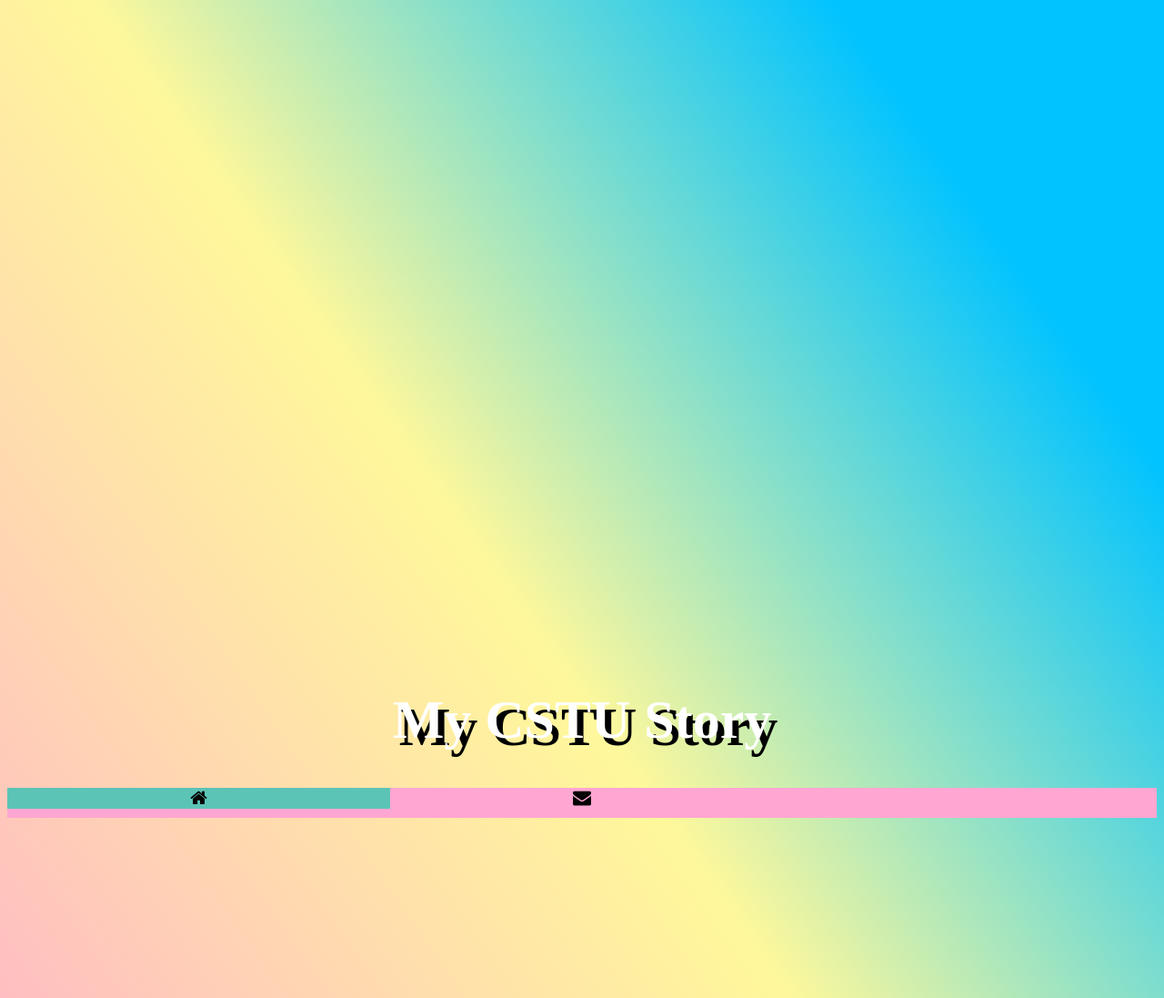
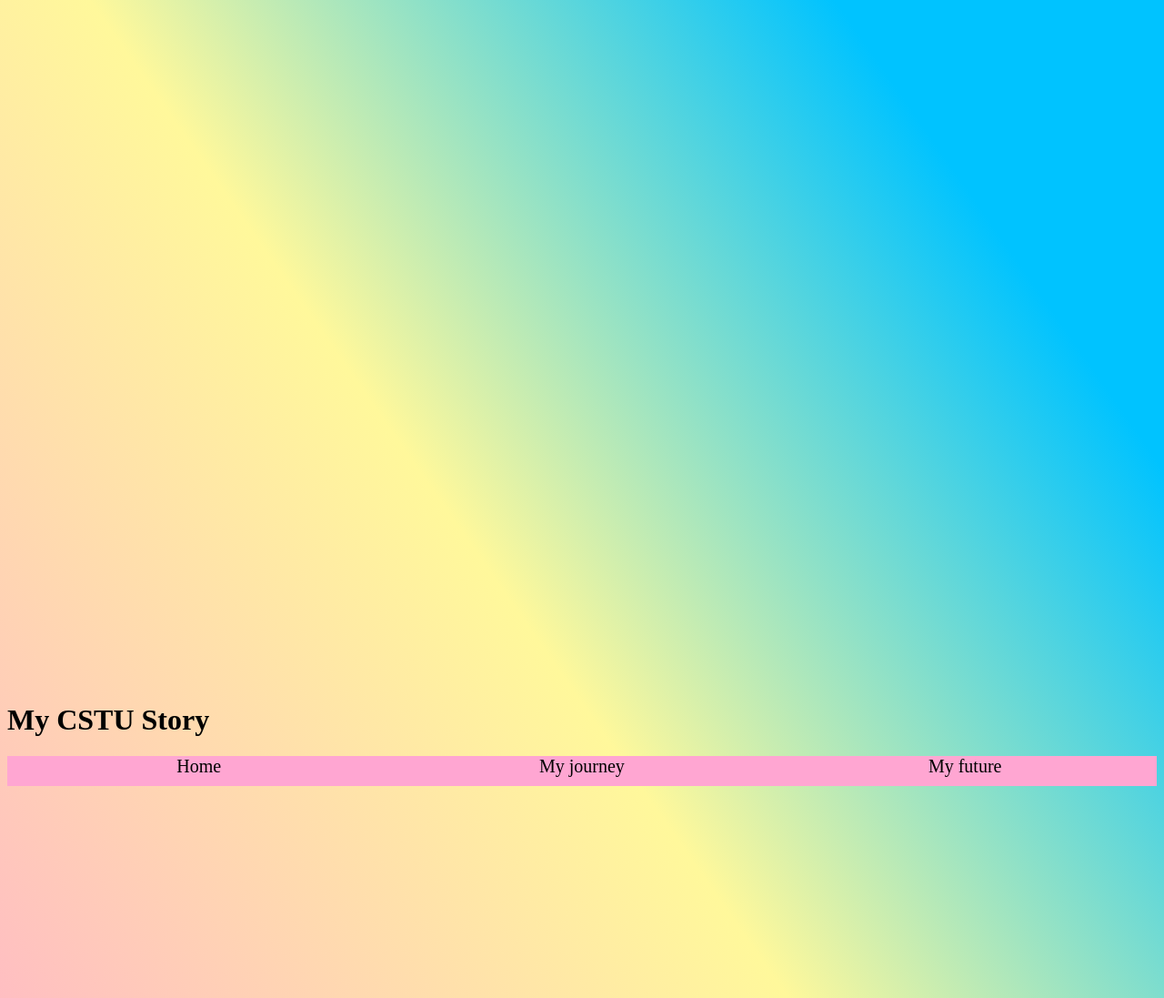
Before and after one commit to Starlight444/6709616442_MyCSTUStory, a plain HTML site: page myfuture.html in a window 1280 px wide. Shown: the top 1097 px of the page at 91% size. Drawn offline with Linux system fonts and the light colour scheme; a web font is replaced by a local one.

Commit message:
add iconbar

```diff
--- a/myfuture.html
+++ b/myfuture.html
@@ -7,13 +7,18 @@
     <title>My future</title>
 </head>
 <body>
-    <div class="header">
+    <header>
         <h1>My CSTU Story</h1>
-    </div>
+    </header>
 
-    <div class="icon-bar">
-        <a class="active" href="#"><i class="fa fa-home"></i></a>
-        <a href="#"><i class="fa fa-envelope"></i></a>
-    </div>
+<main>
+    <!--สร้างปุ่ม-->
+    <section class="icon-bar">
+        <a href="index.html" target="_self">Home</a>
+        <a href="myjourney.html" target="_self">My journey</a>
+        <a href="myfuture.html" target="_self">My future</a>
+    </section>
+</main>
+
 </body>
 </html>
```
